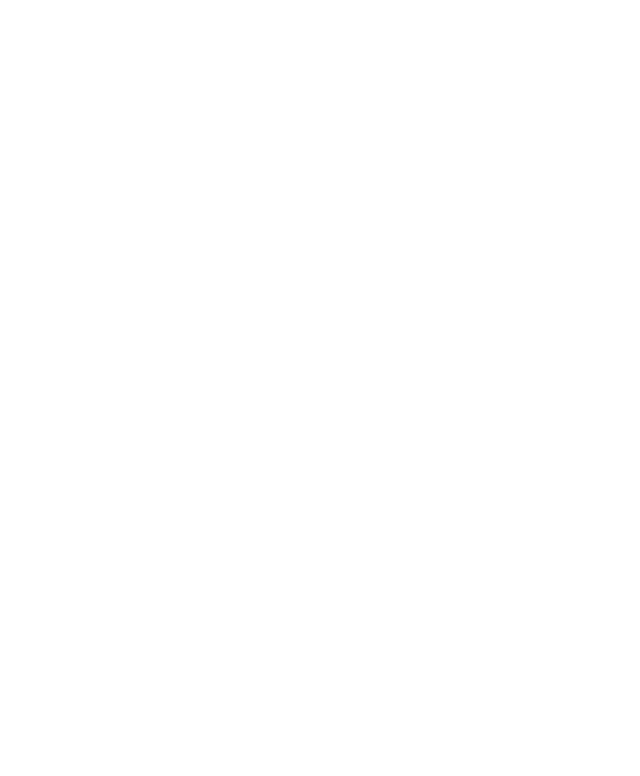
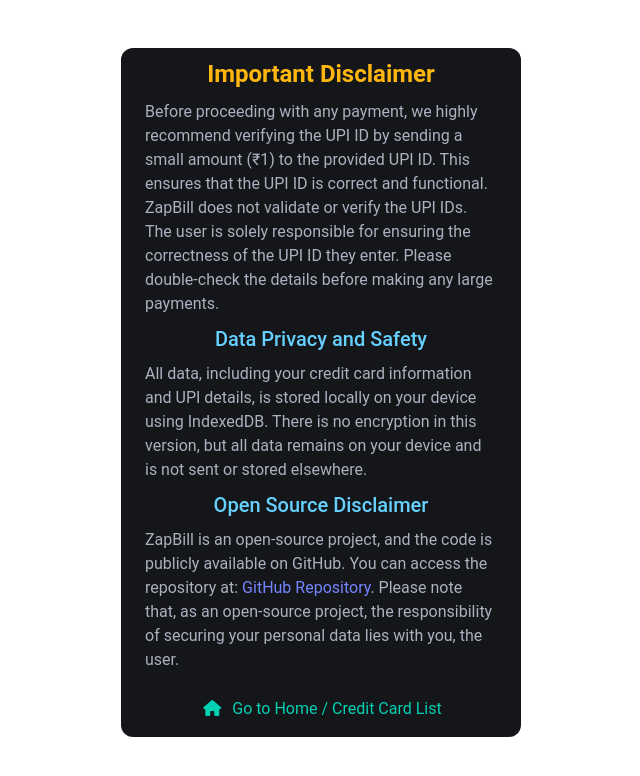
Before and after one commit to shivamkatyan/zap-bill, an Angular app: page /disclaimer in a window 1280 px wide. Before the commit this address led to /. Shown: the top 776 px of the page, without its empty margins (319-959 px from the left). Built offline with nearby package versions, Linux system fonts and the light colour scheme.

Commit message:
disclaimer added

```diff
--- a/angular.json
+++ b/angular.json
@@ -60,7 +60,7 @@
               ],
               "optimization": true,
               "aot": true,
-              "outputHashing": "all",
+              "outputHashing": "",
               "sourceMap": false,
               "namedChunks": true,
               "extractLicenses": true,
--- a/src/app/app.routes.ts
+++ b/src/app/app.routes.ts
@@ -2,5 +2,11 @@
 import { CardListComponent } from './features/card-list/card-list.component';
 
 export const routes: Routes = [
-    {path: '', component: CardListComponent},
+  { path: '', component: CardListComponent },
+  {
+    path: 'disclaimer',
+    loadComponent() {
+      return import('./features/disclaimer/disclaimer.component').then((m) => m.DisclaimerComponent);
+    },
+  },
 ];
--- a/src/app/features/card-list/card-list.component.html
+++ b/src/app/features/card-list/card-list.component.html
@@ -1,9 +1,27 @@
 <div class="container">
   <div class="card-header is-justify-content-space-between is-align-items-center pb-5 px-2">
-    <div class="is-size-2 has-text-centered is-capitalized has-text-weight-medium">Added Cards</div>
-    <span class="icon has-text-primary add-card-btn">
+    <!-- Disclaimer icon -->
+    <span class="icon has-text-danger disclaimer-icon is-clickable" routerLink="/disclaimer">
+      <i class="fa fa-shield-halved fa-2x" aria-hidden="true"></i>
+    </span>
+    <div class="is-size-3 has-text-white has-text-centered is-capitalized has-text-weight-medium">Added Cards</div>
+    <span class="icon has-text-primary add-card-btn is-clickable">
       <i class="fa-solid fa-2x fa-square-plus" (click)="showAddCardModal()"></i>
     </span>
+  </div>
+
+  <div class="mx-3">
+    <!-- Info about data storage and small warning -->
+    <div class="is-flex is-align-items-center is-flex-direction-column">
+      <span class="has-text-info is-size-7 has-text-centered">
+        Data is stored locally on your device. No external storage or transfer.
+      </span>
+      <span class="has-text-warning is-size-7 has-text-centered">
+        Verify UPI before making large payments. Click
+        <span class="icon has-text-danger add-card-btn"> <i class="fa fa-shield-halved" aria-hidden="true"></i></span>
+        icon for more info.
+      </span>
+    </div>
   </div>
 
   <!-- Add Card Form -->
--- a/src/app/features/card-list/card-list.component.ts
+++ b/src/app/features/card-list/card-list.component.ts
@@ -4,11 +4,12 @@
 import { Card } from 'src/app/interfaces/card.interface';
 import { StorageService } from 'src/app/service/storage.service';
 import { CreditCardComponent } from '../credit-card/credit-card.component';
+import { RouterLink } from '@angular/router';
 
 @Component({
   selector: 'app-card-list',
   standalone: true,
-  imports: [CreditCardComponent],
+  imports: [CreditCardComponent, RouterLink],
   templateUrl: './card-list.component.html',
   styleUrls: ['./card-list.component.scss'],
 })
--- /dev/null
+++ b/src/app/features/disclaimer/disclaimer.component.html
@@ -0,0 +1,38 @@
+<div class="container">
+  <div class="card p-2 mb-5">
+    <div class="disclaimer px-4">
+      <div class="is-size-4 has-text-warning has-text-weight-bold has-text-centered pb-2">Important Disclaimer</div>
+      <p>
+        Before proceeding with any payment, we highly recommend verifying the UPI ID by sending a small amount (₹1) to
+        the provided UPI ID. This ensures that the UPI ID is correct and functional.
+      </p>
+      <p>
+        ZapBill does not validate or verify the UPI IDs. The user is solely responsible for ensuring the correctness of
+        the UPI ID they enter. Please double-check the details before making any large payments.
+      </p>
+
+      <div class="is-size-5 has-text-info has-text-weight-medium has-text-centered py-2">Data Privacy and Safety</div>
+      <p>
+        All data, including your credit card information and UPI details, is stored locally on your device using
+        IndexedDB. There is no encryption in this version, but all data remains on your device and is not sent or stored
+        elsewhere.
+      </p>
+
+      <div class="is-size-5 has-text-info has-text-weight-medium has-text-centered py-2">Open Source Disclaimer</div>
+      <p>
+        ZapBill is an open-source project, and the code is publicly available on GitHub. You can access the repository
+        at:
+        <a href="https://github.com/shivamkatyan/zap-bill-prod" target="_blank">GitHub Repository</a>. Please note that,
+        as an open-source project, the responsibility of securing your personal data lies with you, the user.
+      </p>
+
+      <!-- Go to Home / Credit Card List Link -->
+      <div class="has-text-centered pt-5 pb-2">
+        <span class="icon has-text-primary is-clickable" routerLink="/">
+          <i class="fa fa-home" aria-hidden="true"></i>
+        </span>
+        <a class="ml-2 has-text-primary" routerLink="/">Go to Home / Credit Card List</a>
+      </div>
+    </div>
+  </div>
+</div>
```
Also changed, not shown: src/app/features/disclaimer/disclaimer.component.ts (added, +13 -0 lines), src/app/features/disclaimer/disclaimer.component.scss (added), 1 other file (tests, documents, lock files or other folders).
